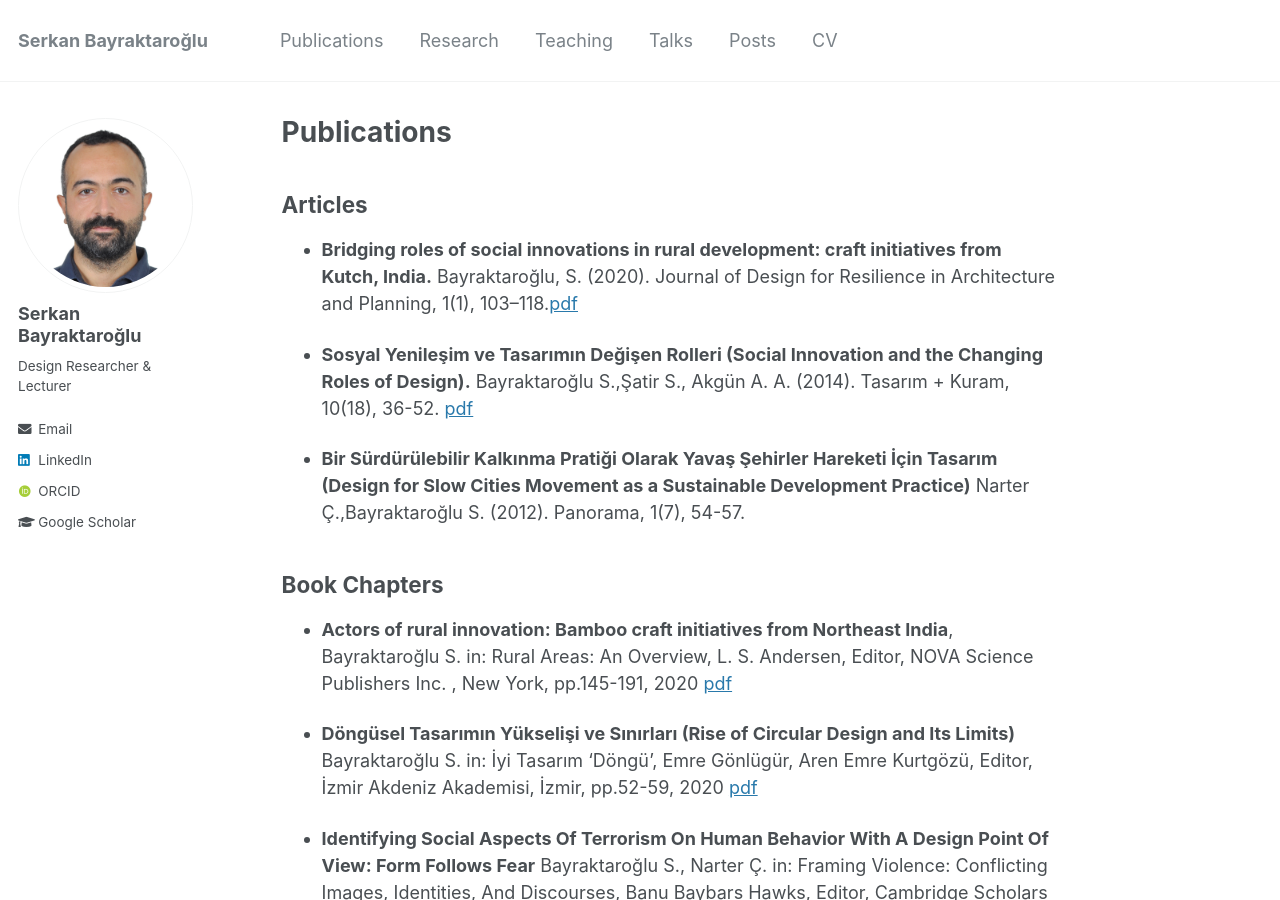
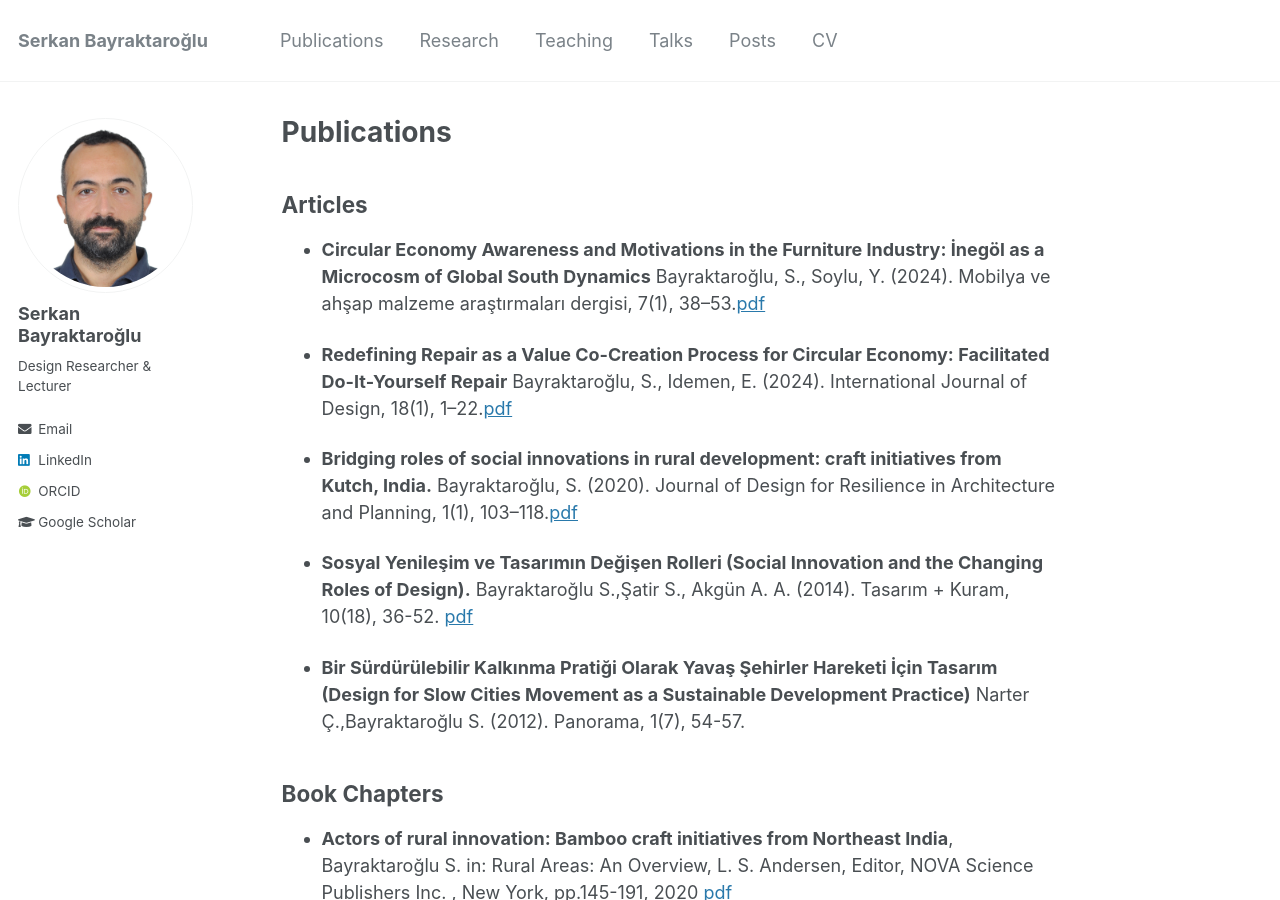
Before and after one commit to serkanbayraktaroglu/serkanbayraktaroglu.github.io, a Jekyll site: the page built from _pages/publications.md, in a window 1280 px wide and 900 px high. Built offline with Jekyll 4.4.1, drawn with Linux system fonts in a browser that asks for light colours; some web fonts are replaced.

Commit message:
Update publications.md

```diff
--- a/_pages/publications.md
+++ b/_pages/publications.md
@@ -19,6 +19,10 @@ author_profile: true
 
 
 ## Articles
+
+-	**Circular Economy Awareness and Motivations in the Furniture Industry: İnegöl as a Microcosm of Global South Dynamics** Bayraktaroğlu, S., Soylu, Y. (2024). Mobilya ve ahşap malzeme araştırmaları dergisi, 7(1), 38–53.[pdf](/files/pdf/A1/MAMAD24.pdf)
+
+-	**Redefining Repair as a Value Co-Creation Process for Circular Economy: Facilitated Do-It-Yourself Repair** Bayraktaroğlu, S., Idemen, E. (2024). International Journal of Design, 18(1), 1–22.[pdf](/files/pdf/A1/IJDES.pdf)
 
 -	**Bridging roles of social innovations in rural development: craft initiatives from Kutch, India.** Bayraktaroğlu, S. (2020). Journal of Design for Resilience in Architecture and Planning, 1(1), 103–118.[pdf](/files/pdf/A1/A1.1_DRARCH.pdf)
 
```
